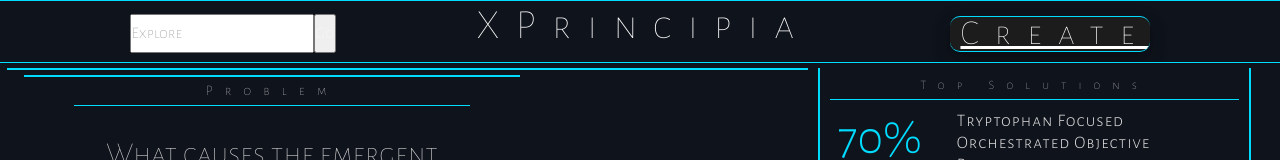
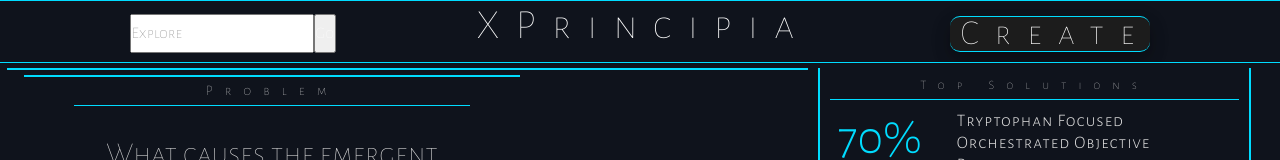
Before and after one commit to ShayanJa/xPrincipia_frontend, a React (Create React App) app: page / in a window 1280 px wide. Shown: the top 160 px of the page. Built offline with nearby package versions, Linux system fonts and the light colour scheme.

Commit message:
removed text decoration on create button

```diff
--- a/src/assets/App.css
+++ b/src/assets/App.css
@@ -2,6 +2,10 @@
 
 * {
 	font-family: 'Alegreya Sans SC', sans-serif;
+}
+
+a:link {
+    text-decoration: none;
 }
 
 body {
```
